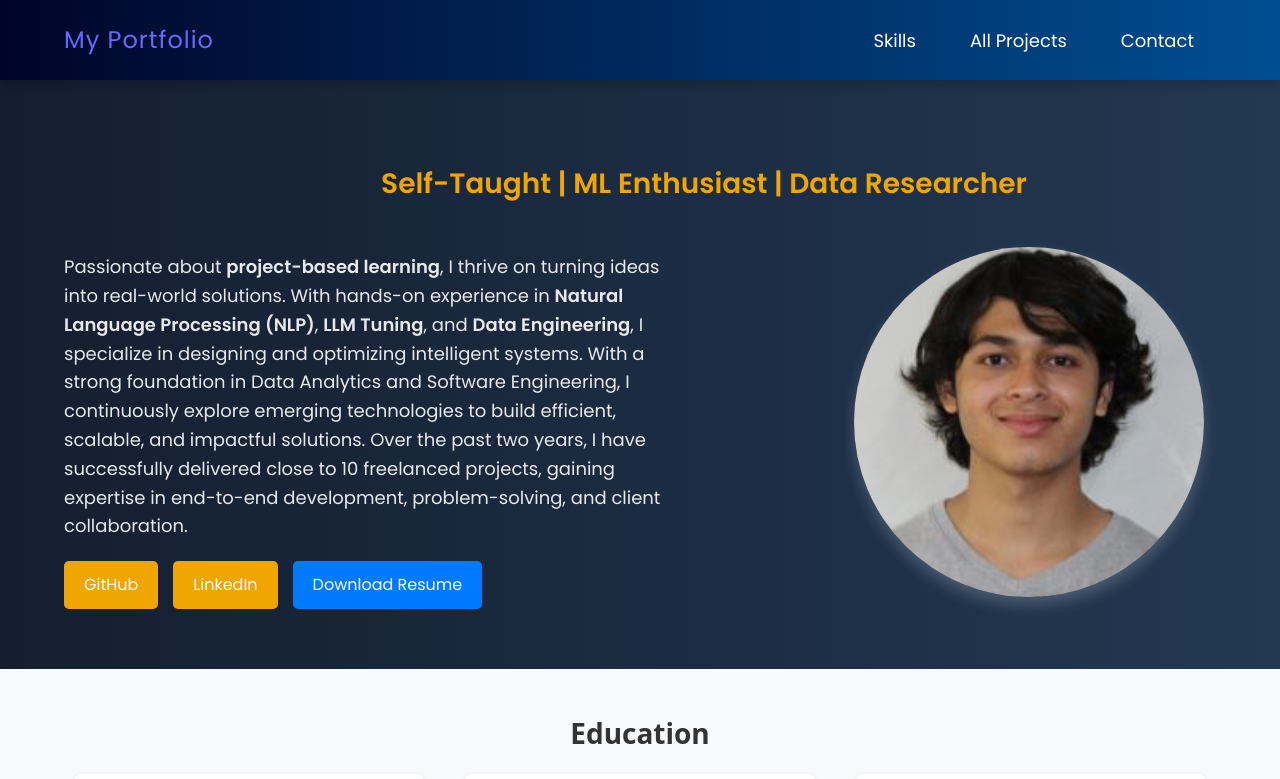
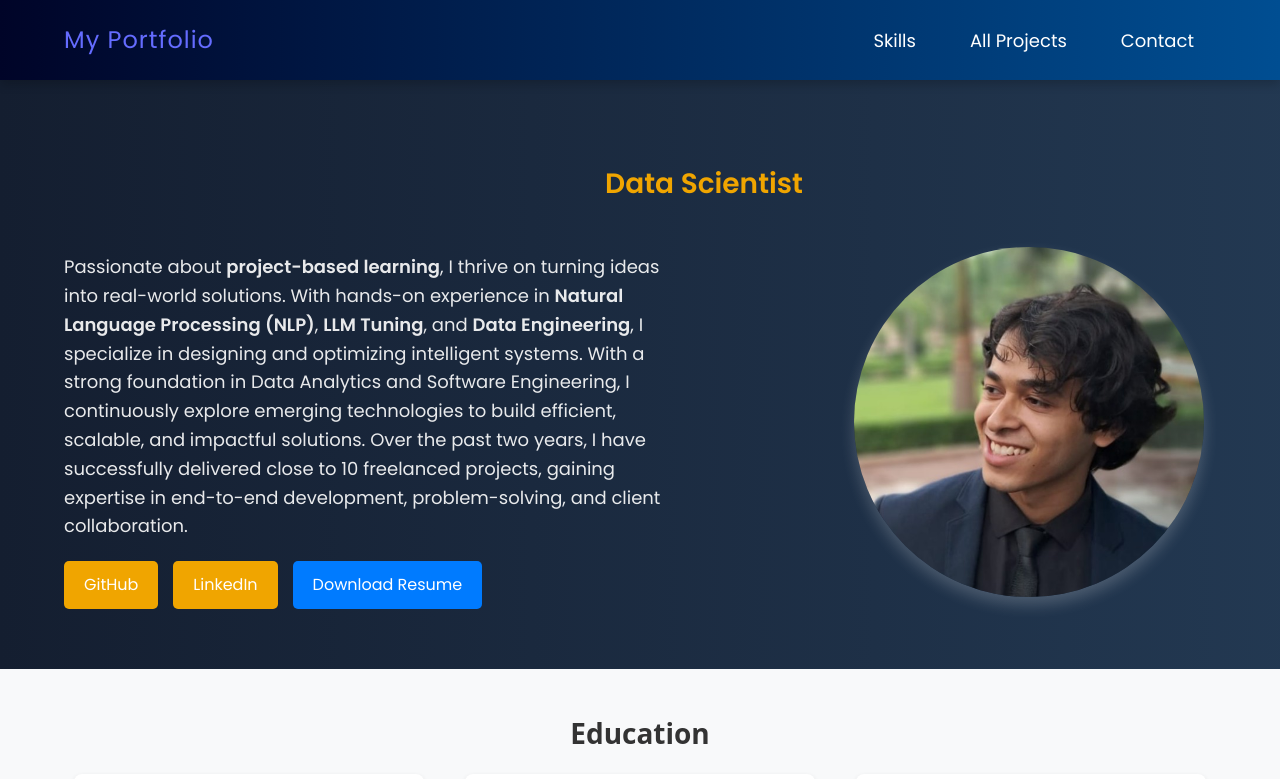
Before and after one commit to ShubhPundir/portfolio, a React (Vite) app in the folder frontend/: page /portfolio/allprojects in a window 1280 px wide. Shown: the top 779 px of the page. Built offline with nearby package versions, Linux system fonts and the light colour scheme.

Commit message:
dev: fixed picture + linkedin

```diff
--- a/frontend/src/components/Contact.jsx
+++ b/frontend/src/components/Contact.jsx
@@ -6,7 +6,7 @@ const Contact = () => {
       <h2>Contact</h2>
       <p>Email: <a href="mailto:shb.pndr@gmail.com" target="_blank">shb.pndr@gmail.com</a></p>
       <p>GitHub: <a href="https://github.com/ShubhPundir" target="_blank">@ShubhPundir</a></p>
-      <p>LinkedIn: <a href="https://www.linkedin.com/in/shubh-pundir-02820321b/" target="_blank">@ShubhPundir</a></p>
+      <p>LinkedIn: <a href="https://www.linkedin.com/in/shubh-pundir/" target="_blank">@ShubhPundir</a></p>
       <p>linktree: <a href="https://linktr.ee/ShubhPundir" target="_blank">@ShubhPundir</a></p>
 
     </section>
--- a/frontend/src/components/Hero.jsx
+++ b/frontend/src/components/Hero.jsx
@@ -1,11 +1,11 @@
 import "../styles/Hero.css";
-import myPhoto from "../assets/uni-pic.jpg"; // Ensure the image is inside src/assets/
+import myPhoto from "../assets/formal-pic.jpg"; // Ensure the image is inside src/assets/
 
 const Hero = () => {
   return (
     <section className="hero">
       {/* Tagline at the top */}
-      <h2 className="hero-tagline">Self-Taught | ML Enthusiast | Data Researcher</h2>
+      <h2 className="hero-tagline">Data Scientist</h2>
 
       <div className="hero-container">
         {/* Left Side: Description & Buttons */}
@@ -23,7 +23,7 @@ const Hero = () => {
 
           <div className="buttons">
             <a href="https://github.com/ShubhPundir" className="btn">GitHub</a>
-            <a href="https://www.linkedin.com/in/shubh-pundir-02820321b/" className="btn">LinkedIn</a>
+            <a href="https://www.linkedin.com/in/shubh-pundir/" className="btn">LinkedIn</a>
             <a href="/portfolio/Shubh_Resume.pdf" download className="btn resume">Download Resume</a>
           </div>
         </div>
```
Also changed, not shown: frontend/src/assets/formal-pic.jpg (added), 2 other files (tests, documents, lock files or other folders).
